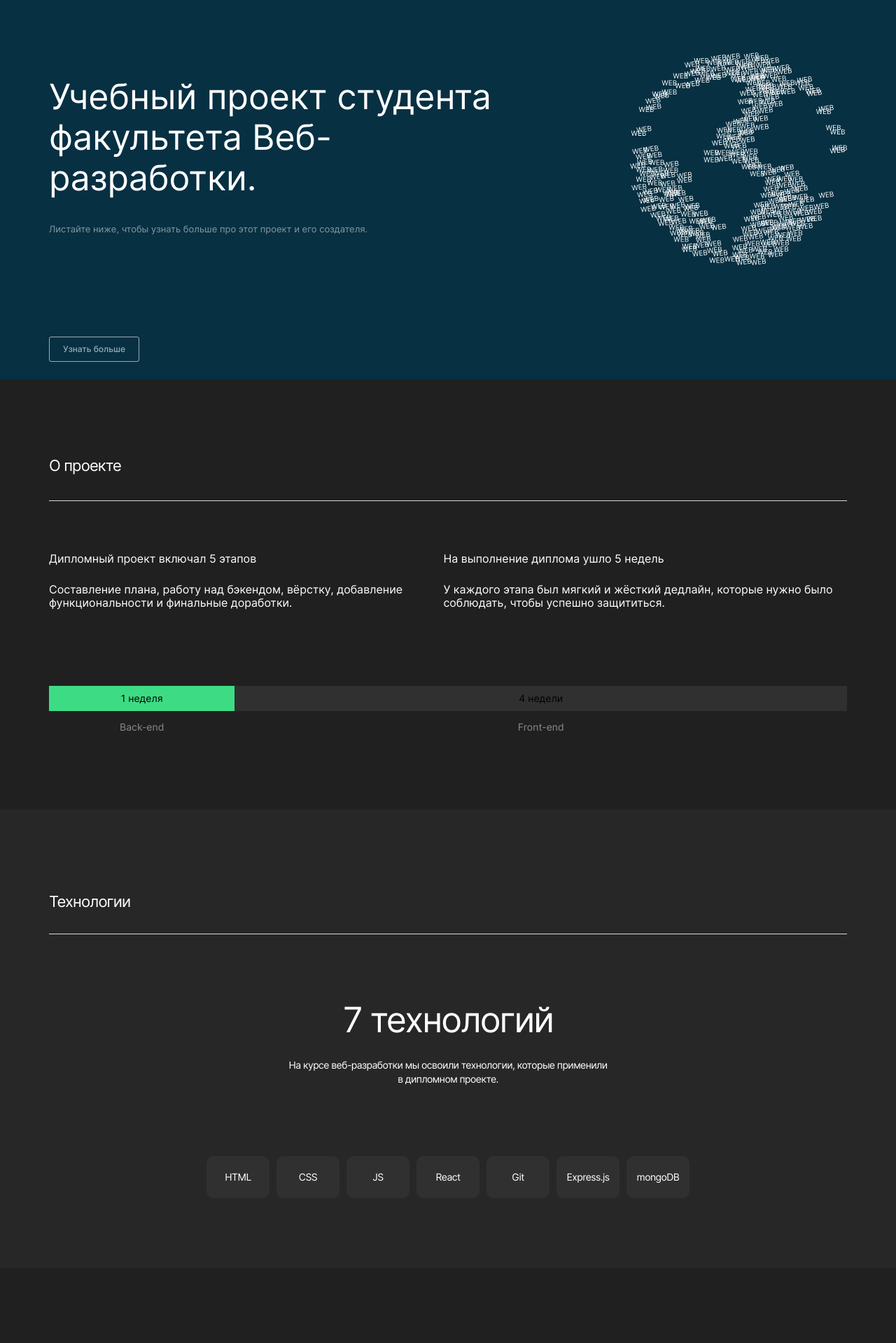
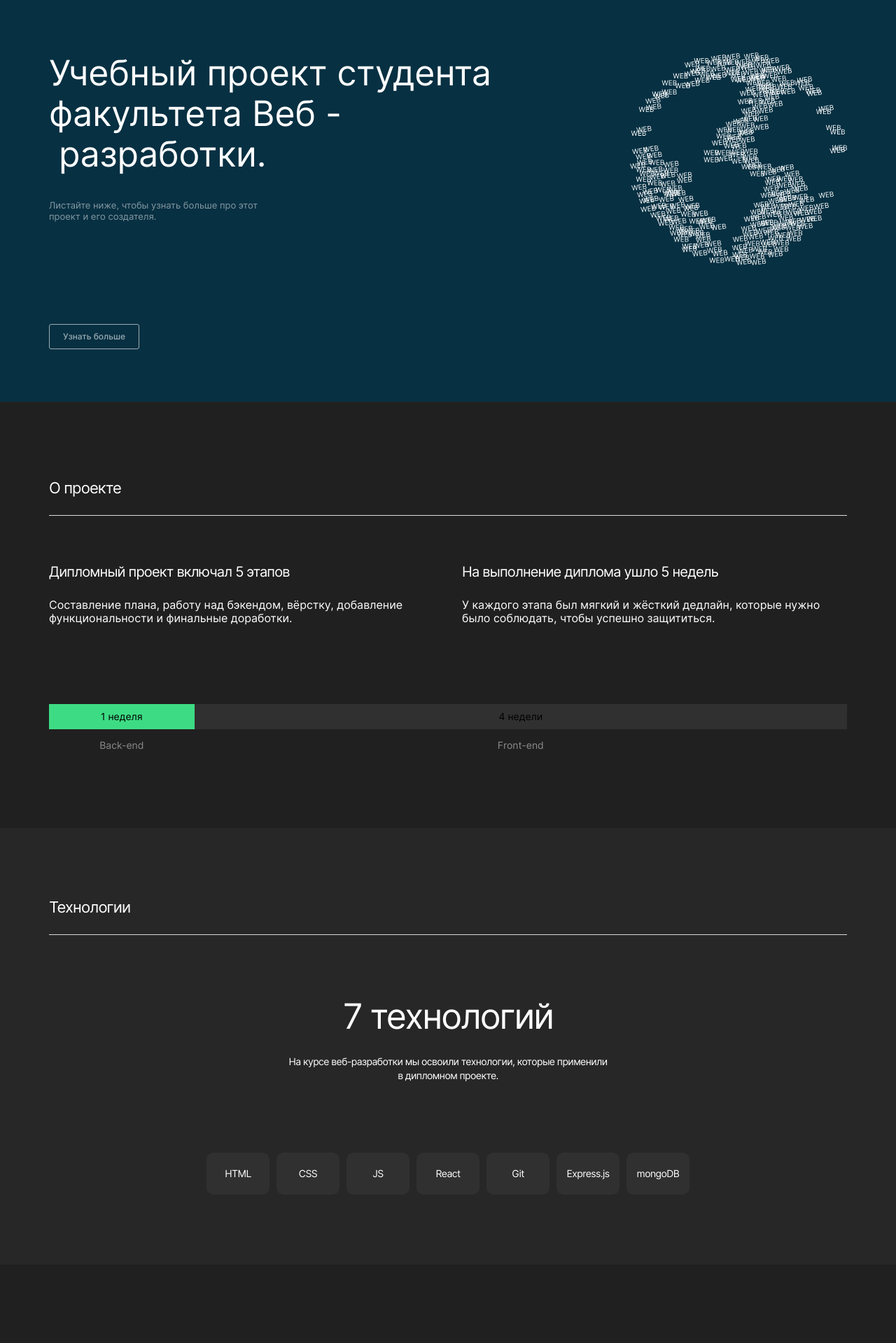
Before and after one commit to Oksana-Bykova/movies-explorer-frontend, a React (Create React App) app: page / in a window 1280 px wide. Shown: the top 1919 px of the page at 70% size. Built offline with nearby package versions, Linux system fonts and the light colour scheme.

Commit message:
Верстка по пиксель перфект для 1280 и 768

```diff
--- a/src/components/Footer/Footer.css
+++ b/src/components/Footer/Footer.css
@@ -1,5 +1,11 @@
 .footer {
   padding: 79px 70px 0 70px;
+}
+
+@media screen and (max-width: 769px) {
+  .footer {
+    padding: 79px 30px 0 30px;
+  }
 }
 
 .footer__information {
@@ -28,10 +34,25 @@
   display: flex;
   justify-content: space-between;
   margin-top: 20px;
+  padding-bottom: 20px;
+  align-items: flex-start;
 }
 
 .footer__list {
     display: flex;
     justify-content: flex-end;
+    margin: 0;
 
 }
+
+.footer__year {
+
+}
+
+@media screen and (max-width: 769px) {
+  .footer__year {
+font-size: 13px;
+font-weight: 400;
+line-height: normal;
+  }
+}
--- a/src/components/Footer/Footer.js
+++ b/src/components/Footer/Footer.js
@@ -5,7 +5,7 @@ function Footer() {
         <section className="footer">
             <p className="footer__information">Учебный проект Яндекс.Практикум х BeatFilm.</p>
             <div className="footer__container">
-                <div>© 2020</div>
+                <div className="footer__year">© 2020</div>
                 <ul className="footer__list">
                     <li className="footer__link">Яндекс.Практикум</li>
                     <li className="footer__link">Github</li>
--- a/src/components/Main/AboutMe/AboutMe.js
+++ b/src/components/Main/AboutMe/AboutMe.js
@@ -1,7 +1,7 @@
 import React from "react";
 
 import line from "../../../images/text__COLOR_stroke-landing.svg";
-import foto from "../../../images/photo_2023-08-04_14-13-26.jpg";
+import foto from "../../../images/foto.jpg";
 
 function AboutMe() {
     return(
--- a/src/components/Main/AboutProject/AboutProject.css
+++ b/src/components/Main/AboutProject/AboutProject.css
@@ -1,5 +1,11 @@
 .about-project {
   padding: 110px 70px 110px 70px;
+}
+
+@media screen and (max-width: 769px) {
+  .about-project {
+    padding: 90px 50px 95px 50px;
+  }
 }
 
 .about-project__title {
@@ -8,24 +14,41 @@
   font-weight: 400;
   line-height: normal;
   letter-spacing: -0.88px;
-  margin: 0 0 23px 0;
+  margin: 0 0 12px 0;
 }
 
 .about-project__image {
   width: 100%;
+  height: 1px;
 }
 
 .about-project__container {
   display: flex;
-  margin-top: 70px;
+  margin-top: 65px;
+  list-style: none;
+  padding: 0;
+  justify-content: space-between;
 }
 
 .about-project__subtitle {
   margin: 0;
+font-size: 20px;
+font-weight: 400;
+line-height: normal;
+letter-spacing: -0.8px;
 }
 
 .about-project__paragraph {
-  margin: 26px 0 110px;
+  margin: 26px 0 98px;
+}
+
+@media screen and (max-width: 769px) {
+  .about-project__paragraph {
+    font-size: 12px;
+    font-weight: 400;
+    line-height: 18px;
+    margin: 21px 0 76px;
+  }
 }
 
 .about-project__diagram {
@@ -39,28 +62,27 @@
 }
 
 .about-project__backend {
-
   display: flex;
   flex-direction: column;
   flex-grow: 1;
   align-items: center;
   justify-content: center;
-
+  font-size: 14px;
 }
 
 .about-project__frontend {
-
   display: flex;
   flex-direction: column;
-  flex-grow: 4;
+  flex-grow: 6;
   align-items: center;
   justify-content: center;
+  font-size: 14px;
 }
 
 .about-project__time-information-backend {
   width: 100%;
   min-height: 36px;
-    background: #3DDC84;
+  background: #3ddc84;
   text-align: center;
   line-height: 36px;
 }
@@ -75,5 +97,15 @@
 
 .about-project__span {
   margin-top: 14px;
-    color: #8B8B8B;
+  color: #8b8b8b;
 }
+
+.about-project__information {
+max-width: 550px;
+}
+
+@media screen and (max-width: 769px) {
+  .about-project__information {
+    max-width: 319px;
+  }
+}
--- a/src/components/Main/AboutProject/AboutProject.js
+++ b/src/components/Main/AboutProject/AboutProject.js
@@ -6,16 +6,16 @@ function AboutProject()  {
             <section className="about-project">
                 <h2 className="about-project__title">О проекте</h2>
                 <img className="about-project__image" src={line} alt="Линия подчеркивания"/>
-                <div className="about-project__container">
-                    <div className="about-project__information">
+                <ul className="about-project__container">
+                    <li className="about-project__information">
                         <p className="about-project__subtitle">Дипломный проект включал 5 этапов</p>
                         <p className="about-project__paragraph">Составление плана, работу над бэкендом, вёрстку, добавление функциональности и финальные доработки.</p>
-                    </div>
-                    <div className="about-project__information">
+                    </li>
+                    <li className="about-project__information">
                         <p className="about-project__subtitle">На выполнение диплома ушло 5 недель</p>
                         <p className="about-project__paragraph">У каждого этапа был мягкий и жёсткий дедлайн, которые нужно было соблюдать, чтобы успешно защититься.</p>
-                    </div>
-                </div>
+                    </li>
+                </ul>
                 <div className="about-project__diagram">
                     <div className="about-project__backend">
                         <span className="about-project__time-information-backend">1  неделя</span>
--- a/src/components/Main/Portfolio/Portfolio.css
+++ b/src/components/Main/Portfolio/Portfolio.css
@@ -1,6 +1,12 @@
 .portfolio {
-    padding: 0 70px 125px 70px;
+    padding: 0 70px 87px 70px;
 }
+
+@media screen and (max-width: 769px) {
+    .portfolio {
+        padding: 0 50px 53px 50px;
+    }
+  }
 
 .portfolio__title {
     color: #8B8B8B;
--- a/src/components/Main/Promo/Promo.css
+++ b/src/components/Main/Promo/Promo.css
@@ -3,9 +3,17 @@
   display: flex;
   justify-content: space-between;
   padding-top: 75px;
-  padding-bottom: 25px;
+  padding-bottom: 0px;
   padding-left: 70px;
   padding-right: 70px;
+}
+
+@media screen and (max-width: 769px) {
+  .promo {
+    flex-direction: column-reverse;
+    align-items: center;
+    padding: 75px 50px 0 50px;
+  }
 }
 
 .promo__title {
@@ -13,7 +21,19 @@
   font-weight: 400;
   line-height: 58px;
   max-width: 640px;
+  margin-top: 0;
   margin-bottom: 36px;
+}
+
+@media screen and (max-width: 769px) {
+  .promo__title {
+    text-align: center;
+    font-feature-settings: "clig" off, "liga" off;
+    font-size: 40px;
+    line-height: 50px;
+    margin-top: 48px;
+    margin-bottom: 22px;
+  }
 }
 
 .promo__text {
@@ -22,11 +42,27 @@
   line-height: normal;
   opacity: 0.5;
   margin-bottom: 146px;
+  max-width: 310px;
+}
+
+@media screen and (max-width: 769px) {
+  .promo__text {
+    max-width: 260px;
+    text-align: center;
+    margin: 0 auto 88px;
+  }
 }
 
 .promo__logo {
   max-width: 310px;
   max-height: 304px;
+}
+
+@media screen and (max-width: 769px) {
+  .promo__logo {
+    text-align: center;
+    margin-top: 65px;
+  }
 }
 
 .promo__button {
@@ -36,8 +72,16 @@
   font-size: 12px;
   font-weight: 500;
   line-height: 16px;
-  color: #FFFFFF;
+  color: #ffffff;
   border-radius: 3px;
-border: 1px solid #FFF;
-opacity: 0.6000000238418579;
+  border: 1px solid #fff;
+  opacity: 0.6000000238418579;
+  margin-bottom: 75px;
 }
+
+@media screen and (max-width: 769px) {
+  .promo__button {
+    margin: 0 auto 76px;
+    display: block;
+  }
+}
--- a/src/components/Main/Promo/Promo.js
+++ b/src/components/Main/Promo/Promo.js
@@ -6,7 +6,7 @@ function Promo() {
     return(
         <section className="promo">
             <div>
-                <h1 className="promo__title">Учебный проект студента факультета Веб-разработки.</h1>
+                <h1 className="promo__title">Учебный проект студента факультета Веб&nbsp;-&nbsp;разработки.</h1>
                 <p className="promo__text">Листайте ниже, чтобы узнать больше про этот проект и его создателя.</p>
                 <button className="promo__button">Узнать больше</button>
             </div>
--- a/src/components/Main/Techs/Techs.css
+++ b/src/components/Main/Techs/Techs.css
@@ -1,6 +1,12 @@
 .techs {
   background: #272727;
   padding: 100px 70px 100px 70px;
+}
+
+@media screen and (max-width: 769px) {
+  .techs {
+    padding: 89px 50px 89px 50px;
+  }
 }
 
 .techs__title {
@@ -9,6 +15,8 @@
   font-weight: 400;
   line-height: normal;
   letter-spacing: -0.88px;
+  margin: 0;
+  margin-bottom: 12px;
 }
 
 .techs__line {
@@ -22,8 +30,15 @@
   font-weight: 400;
   line-height: 58px;
   letter-spacing: -2px;
-  margin-top: 90px;
+  margin-top: 83px;
   margin-bottom: 26px;
+}
+
+@media screen and (max-width: 769px) {
+  .techs__subtitle {
+    margin-top: 74px;
+    margin-bottom: 21px;
+  }
 }
 
 .techs__paragraph {
@@ -38,11 +53,19 @@
   text-align: center;
 }
 
+@media screen and (max-width: 769px) {
+  .techs__paragraph {
+    margin: 0 auto 78px;
+  }
+}
+
 .techs__container {
   display: flex;
   max-width: 690px;
   margin: 0 auto;
   justify-content: space-between;
+  list-style: none;
+  padding: 0;
 }
 
 .techs__technologies {
--- a/src/components/Main/Techs/Techs.js
+++ b/src/components/Main/Techs/Techs.js
@@ -9,15 +9,15 @@ function Techs() {
             <img className="techs__line" src={line} alt="Линия подчеркивания"/>
             <h3 className="techs__subtitle">7 технологий</h3>
             <p className="techs__paragraph">На курсе веб-разработки мы освоили технологии, которые применили в дипломном проекте.</p>
-            <div className="techs__container">
-                <div className="techs__technologies">HTML</div>
-                <div className="techs__technologies">CSS</div>
-                <div className="techs__technologies">JS</div>
-                <div className="techs__technologies">React</div>
-                <div className="techs__technologies">Git</div>
-                <div className="techs__technologies">Express.js</div>
-                <div className="techs__technologies">mongoDB</div>
-            </div>
+            <ul className="techs__container">
+                <li className="techs__technologies">HTML</li>
+                <li className="techs__technologies">CSS</li>
+                <li className="techs__technologies">JS</li>
+                <li className="techs__technologies">React</li>
+                <li className="techs__technologies">Git</li>
+                <li className="techs__technologies">Express.js</li>
+                <li className="techs__technologies">mongoDB</li>
+            </ul>
         </section>
     );
 }
```
Also changed, not shown: src/components/Main/AboutMe/AboutMe.css (+45 -3 lines), src/images/foto.jpg (added), src/images/photo_2023-08-04_14-13-26.jpg (deleted). Lines whose indentation alone changed are shown as unchanged.
